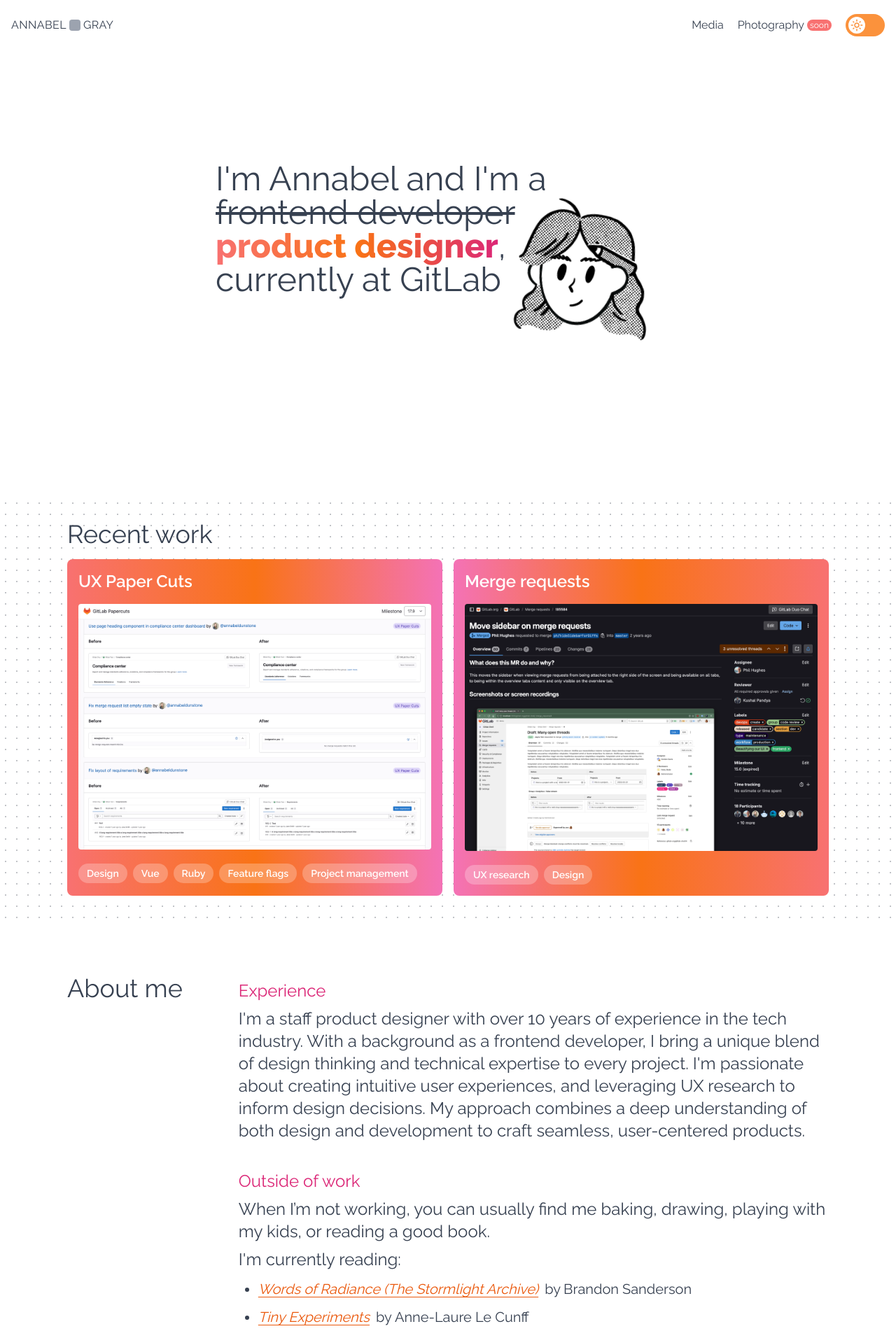
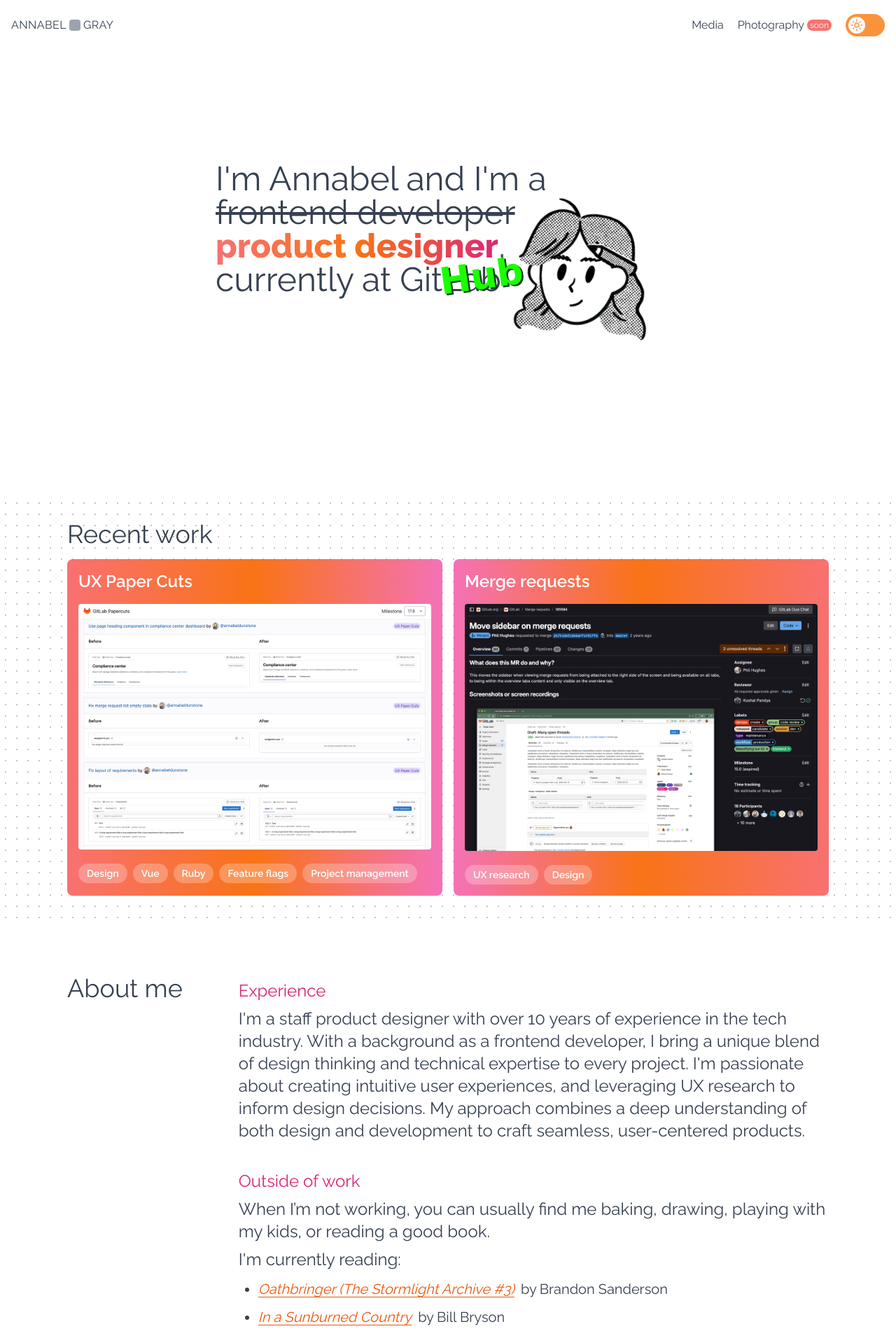
Before and after one commit to annabel/annabel.github.io, a Jekyll site: the page built from index.markdown, in a window 1280 px wide. Shown: the top 1912 px of the page at 70% size. Built offline with Jekyll 4.4.1, drawn with Linux system fonts in a browser that asks for light colours; nearby versions of some CDN libraries; some of the changed text lies outside the part shown.

Commit message:
Update job with temporary animation

```diff
--- a/_data/books.yml
+++ b/_data/books.yml
@@ -1,46 +1,27 @@
 currently_reading:
-  - title: "Words of Radiance (The Stormlight Archive)"
+  - title: "Oathbringer (The Stormlight Archive #3)"
     author: "Brandon Sanderson"
-    url: "https://www.goodreads.com/book/show/17332218-words-of-radiance"
-  - title: "Tiny Experiments"
-    author: "Anne-Laure Le Cunff"
-    url: "https://www.goodreads.com/book/show/214268997-tiny-experiments"
-  - title: "Why We Sleep"
-    author: "Matthew Walker"
-    url: "https://www.goodreads.com/book/show/34466963-why-we-sleep"
-  - title: "Crown of Midnight"
-    author: "Sarah J. Maas"
-    url: "https://www.goodreads.com/book/show/76705490-crown-of-midnight"
+    url: "https://www.goodreads.com/book/show/34002132-oathbringer"
+  - title: "In a Sunburned Country"
+    author: "Bill Bryson"
+    url: "https://www.goodreads.com/book/show/24.In_a_Sunburned_Country"
   - title: "H is for Hawk"
     author: "Helen Macdonald"
     url: "https://www.goodreads.com/book/show/18803640-h-is-for-hawk"
-  - title: "Anna Karenina"
-    author: "Leo Tolstoy"
-    url: "https://www.goodreads.com/book/show/68521605-anna-karenina-by-tolstoy-leo-pevear-richard-trn-volokhonsky-larissa-trn"
-    extra: '(We did a book club at work last year reading <span class="italic">War and Peace</span> one chapter a day so I''m doing something similar this year!)'
 
 recently_finished:
-  - title: "Careless People"
-    author: "Sarah Wynn-Williams"
-    url: "https://www.goodreads.com/book/show/223436601-careless-people"
-  - title: "The Way of Kings (The Stormlight Archive)"
-    author: "Brandon Sanderson"
-    url: "https://www.goodreads.com/book/show/7235533-the-way-of-kings"
-  - title: "The 4-Hour Workweek"
-    author: Timothy Ferriss
-    url: "https://www.goodreads.com/book/show/368593.The_4_Hour_Workweek"
-  - title: "The Body: A Guide for Occupants"
+  - title: "Exit Interview"
+    author: "Kristi Coulter"
+    url: "https://www.goodreads.com/book/show/65215677-exit-interview"
+  - title: "A Very Punchable Face"
+    author: "Colin Jost"
+    url: "https://www.goodreads.com/book/show/48989372-a-very-punchable-face"
+  - title: "The Art of Spending Money"
+    author: Morgan Housel
+    url: "https://www.goodreads.com/book/show/231148075-the-art-of-spending-money"
+  - title: "At Home: A Short History of Private Life"
     author: "Bill Bryson"
-    url: "https://www.goodreads.com/book/show/43582376-the-body"
-  - title: "A Talent for Murder"
-    author: "Peter Swanson"
-    url: "https://www.goodreads.com/book/show/199116301-a-talent-for-murder"
-  - title: "Throne of Glass"
-    author: "Sarah J. Maas"
-    url: "https://www.goodreads.com/book/show/76703559-throne-of-glass"
-  - title: "The Happiness Hypothesis"
-    author: "Jonathan Haidt"
-    url: "https://www.goodreads.com/book/show/96884.The_Happiness_Hypothesis"
-  - title: "The Blue Hour"
-    author: "Paula Hawkins"
-    url: "https://www.goodreads.com/book/show/207252770-the-blue-hour"
+    url: "https://www.goodreads.com/book/show/7507825-at-home"
+  - title: "A Marriage at Sea"
+    author: "Sophie Elmhirst"
+    url: "https://www.goodreads.com/book/show/220239083-a-marriage-at-sea"
--- a/assets/css/styles.css
+++ b/assets/css/styles.css
@@ -24,3 +24,50 @@
   width: 100%;
   height: 100%;
 }
+
+.handwritten-overlay {
+  position: absolute;
+  left: -6px;
+  top: -5px;
+  color: #1aff00;
+  font-weight: bold;
+  font-family: "Comic Sans MS", "Comic Sans", cursive, sans-serif;
+  font-size: 1em;
+  pointer-events: none;
+  transform: translateX(0.15em) rotate(-8deg) scale(1.1);
+  text-shadow: 2px 2px 0 #00350d, 2px 2px 2px #0002;
+  white-space: nowrap;
+  clip-path: inset(0 100% 0 0);
+}
+
+.handwritten-overlay.stamp-in {
+  animation: stampIn 0.4s cubic-bezier(0.25, 1.5, 0.5, 1) forwards;
+}
+
+.handwritten-overlay.write-in {
+  animation: writeIn 1.2s steps(8, end) forwards;
+}
+
+@keyframes stampIn {
+  0% {
+    opacity: 0;
+    transform: scale(0.7) rotate(-20deg) translateY(-20px);
+  }
+  60% {
+    opacity: 1;
+    transform: scale(1.15) rotate(-8deg) translateY(2px);
+  }
+  100% {
+    opacity: 1;
+    transform: scale(1.1) rotate(-8deg) translateY(0);
+  }
+}
+
+@keyframes writeIn {
+  from {
+    clip-path: inset(0 100% 0 0);
+  }
+  to {
+    clip-path: inset(0 0% 0 0);
+  }
+}
--- a/index.markdown
+++ b/index.markdown
@@ -17,10 +17,15 @@
       >product designer</span
     >, currently at
     <a
-      href="https://gitlab.com/annabeldunstone"
-      class="hover:underline underline-offset-4"
-      >GitLab</a
+      href="https://github.com/annabel"
+      class="relative inline-block"
+      style="position:relative; display:inline-block;"
     >
+      Git<span style="position:relative; display:inline-block;">
+        <span>Lab</span>
+        <span class="handwritten-overlay">Hub</span>
+      </span>
+    </a>
   </h1>
   <div
     class="relative top-4 md:-left-20 md:top-14 h-48 w-48 mx-auto md:mx-0"
@@ -28,6 +33,17 @@
     <img src="/assets/images/notion-avatar.png" class="avatar" />
   </div>
 </section>
+
+<script>
+  window.addEventListener('DOMContentLoaded', function() {
+    setTimeout(function() {
+      var overlay = document.querySelector('.handwritten-overlay');
+      if (overlay) {
+        overlay.classList.add('write-in');
+      }
+    }, 1800);
+  });
+</script>
 
 <!-- Case studies -->
 
```
Also changed, not shown: 3 other files.
